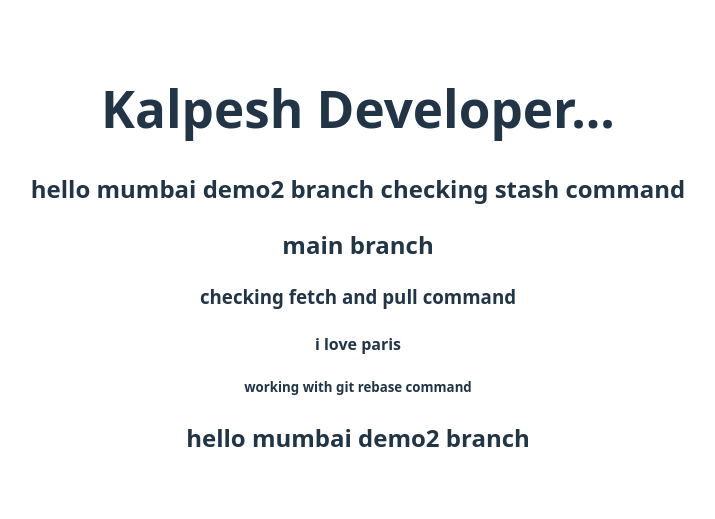
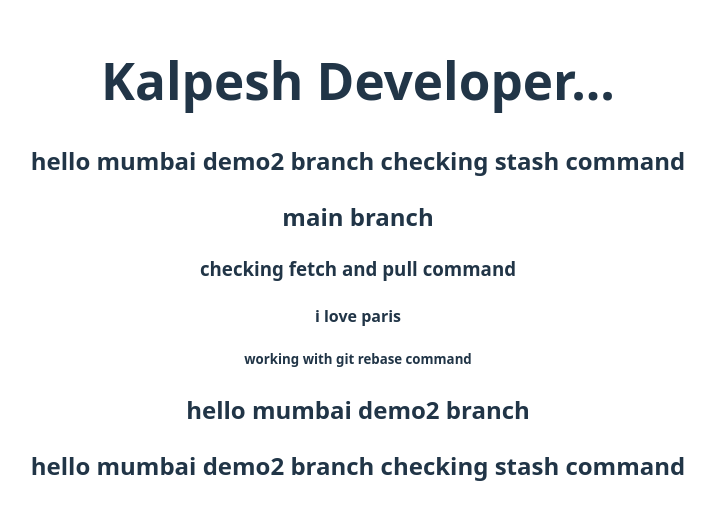
Before and after one commit to Kalpeshsr3/my-react-app, a React (Vite) app in the folder my-react-app/: page / in a window 1280 px wide. Shown: the part 139-658 px from the top of the page, without its empty margins (282-997 px from the left). Built offline with nearby package versions, Linux system fonts and the light colour scheme.

Commit message:
new commit after success stash

```diff
--- a/my-react-app/src/App.jsx
+++ b/my-react-app/src/App.jsx
@@ -15,6 +15,7 @@ function App() {
          <h4>i love paris</h4>
          <h5>working with git rebase command</h5>
         <h2>hello mumbai demo2 branch</h2>
+        <h2>hello mumbai demo2 branch checking stash command</h2>
       </div>
 
     </>
```
